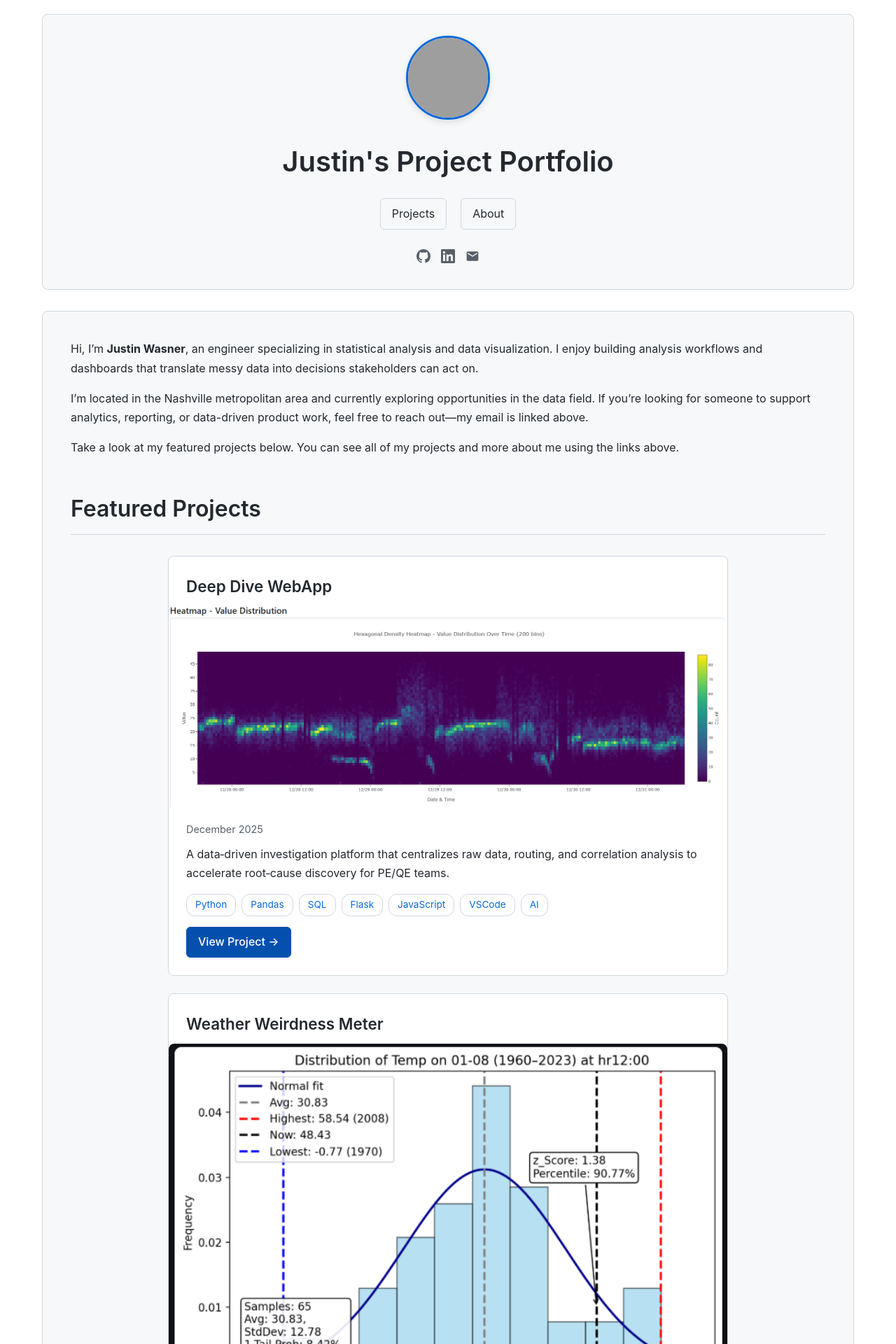
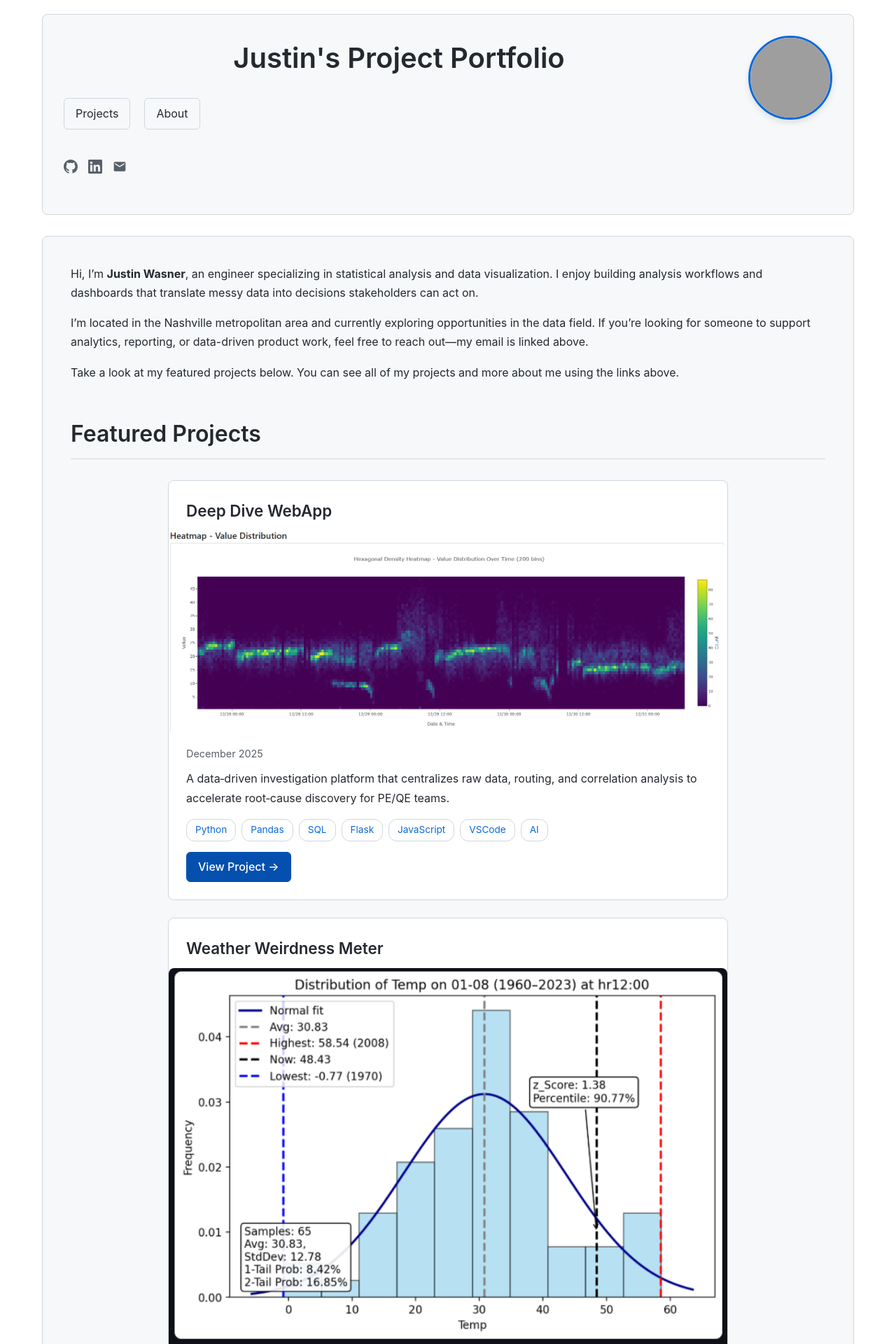
Before and after one commit to jdwasner/jdwasner.github.io, a Jekyll site: the page built from index.md, in a window 1280 px wide. Shown: the top 1920 px of the page at 70% size. Built offline with Jekyll 4.4.1, drawn with Linux system fonts in a browser that asks for light colours; grey boxes are pictures that could not be loaded.

Commit message:
Reorganized Main Page Header

```diff
--- a/_layouts/default.html
+++ b/_layouts/default.html
@@ -35,12 +35,12 @@
         <header>
             <div class="header-content">
                 {% unless page.layout == 'project' or page.permalink == '/about/' or page.permalink == '/projects/' %}
-                <div class="profile-picture">
-                    <img src="{{ '/assets/images/Profile Picture.jpg' | relative_url }}" alt="{{ site.author.name }}">
-                </div>
+                <div class="header-profile-section">
+                    <div class="header-left">
+                        <div class="header-text">
                             <h1><a href="{{ '/' | relative_url }}">{{ site.title }}</a></h1>
                             <p>{{ site.description }}</p>
-                {% endunless %}
+                        </div>
 
                         <!-- Navigation -->
                         <nav>
@@ -53,7 +53,6 @@
                             </ul>
                         </nav>
 
-                {% unless page.layout == 'project' or page.permalink == '/about/' or page.permalink == '/projects/' %}
                         <!-- Social Links -->
                         <div class="social-links">
                     {% if site.author.github %}
@@ -78,6 +77,22 @@
                     </a>
                     {% endif %}
                 </div>
+                    </div>
+                    <div class="profile-picture">
+                        <img src="{{ '/assets/images/Profile Picture.jpg' | relative_url }}" alt="{{ site.author.name }}">
+                    </div>
+                </div>
+                {% else %}
+                <!-- Navigation -->
+                <nav>
+                    <ul>
+                        {% for item in site.navigation %}
+                        {% unless page.url == '/' and item.url == '/' %}
+                        <li><a href="{{ item.url | relative_url }}">{{ item.title }}</a></li>
+                        {% endunless %}
+                        {% endfor %}
+                    </ul>
+                </nav>
                 {% endunless %}
             </div>
         </header>
--- a/assets/css/style.scss
+++ b/assets/css/style.scss
@@ -54,10 +54,38 @@ header {
     margin-bottom: 30px;
 }
 
+/* Header Profile Section */
+.header-profile-section {
+    display: flex;
+    align-items: flex-start;
+    justify-content: space-between;
+    gap: 20px;
+    margin-bottom: 20px;
+}
+
+.header-left {
+    flex: 1;
+    display: flex;
+    flex-direction: column;
+    gap: 15px;
+}
+
+.header-text {
+    text-align: left;
+}
+
+.header-text h1 {
+    margin-bottom: 10px;
+}
+
+.header-text p {
+    margin: 0;
+    text-align: left;
+}
+
 /* Profile Picture */
 .profile-picture {
-    text-align: center;
-    margin-bottom: 20px;
+    flex-shrink: 0;
 }
 
 .profile-picture img {
@@ -116,7 +144,6 @@ header p {
     color: var(--text-secondary);
     font-size: 1.1em;
     margin-bottom: 20px;
-    text-align: center;
 }
 
 /* Navigation */
@@ -126,7 +153,7 @@ nav ul {
     gap: 20px;
     flex-wrap: nowrap;
     margin: 0;
-    justify-content: center;
+    justify-content: flex-start;
 }
 
 nav ul li {
@@ -155,7 +182,7 @@ nav ul li a:hover {
     display: flex;
     gap: 15px;
     margin-top: 20px;
-    justify-content: center;
+    justify-content: flex-start;
 }
 
 .social-links a {
```
Lines whose indentation alone changed are shown as unchanged.
